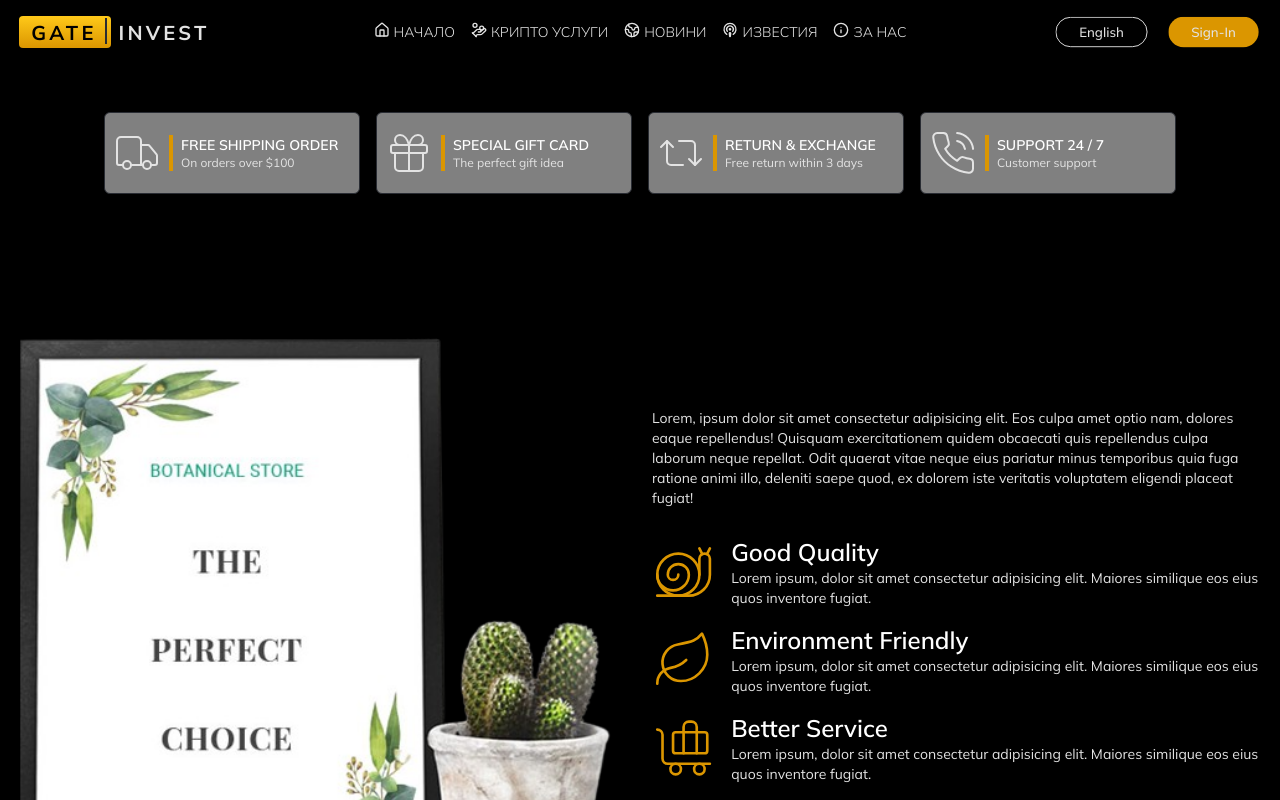
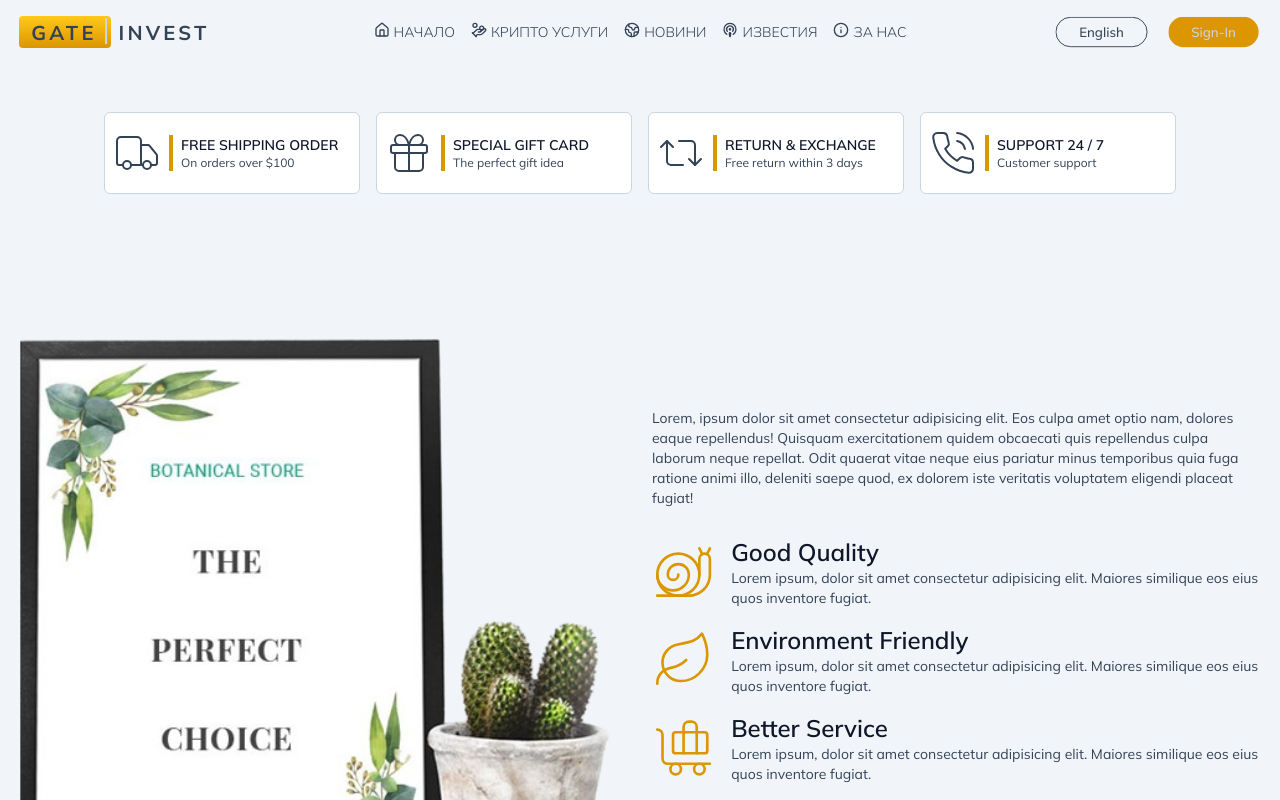
Before and after one commit to foysalahmedmin/z-commerce-website-next.js, a Next.js app: page /en in a window 1280 px wide. Shown: the top 800 px of the page. Built offline with nearby package versions, Linux system fonts and the light colour scheme; no server answers.

Commit message:
update color variable and set theme provider

```diff
--- a/src/app/[locale]/layout.jsx
+++ b/src/app/[locale]/layout.jsx
@@ -1,3 +1,4 @@
+import Provider from "@/components/provider";
 import { locales } from "@/constants/locales";
 import { Comfortaa, Mulish, Philosopher } from "next/font/google";
 import { notFound } from "next/navigation";
@@ -46,7 +47,7 @@ export default function RootLayout({ children, params: { locale } }) {
           philosopher.variable
         }
       >
-        {children}
+        <Provider>{children}</Provider>
       </body>
     </html>
   );
--- a/src/assets/styles/scss/base/_elements.scss
+++ b/src/assets/styles/scss/base/_elements.scss
@@ -13,7 +13,9 @@ h2,
 h3,
 h4,
 h5,
-h6 {
+h6,
+strong,
+th {
   @apply font-semibold text-title;
 }
 h1 {
@@ -35,6 +37,14 @@ h6 {
   @apply text-base;
 }
 
+div,
+p,
+span,
+small,
+li {
+  @apply text-foreground;
+}
+
 ul {
   @apply list-inside;
 }
--- a/src/assets/styles/scss/base/_variable.scss
+++ b/src/assets/styles/scss/base/_variable.scss
@@ -1,41 +1,64 @@
 :root {
-  --background: 0 0% 0%;
-  --foreground: 0 0% 89%;
-  --card: 216 13% 8%;
-  --card-foreground: 0 0% 89%;
-  --title: 0 0% 100%;
-  --title-foreground: 0 0% 0%;
+  --background: 210 40% 96%;
+  --foreground: 215 25% 27%;
+
+  --card: 0 0% 100%;
+  --card-foreground: 215 25% 27%;
+
   --popover: 20 14.3% 4.1%;
-  --popover-foreground: 0 0% 89%;
+  --popover-foreground: 213 27% 84%;
+
   --primary: 41 100% 43%;
-  --primary-foreground: 0 0% 89%;
+  --primary-foreground: 213 27% 84%;
+
   --secondary: 46 100% 55%;
-  --secondary-foreground: 0 0% 89%;
-  --muted: 0 0% 50%;
-  --muted-foreground: 0 0% 50%;
-  --accent: 222 11% 18%;
-  --accent-foreground: 0 0% 89%;
-  --destructive: 0 62.8% 30.6%;
-  --destructive-foreground: 0 0% 89%;
-  --border: 222 11% 18%;
-  --input: 222 11% 18%;
-  --ring: 35.5 91.7% 32.9%;
+  --secondary-foreground: 213 27% 84%;
+
+  --muted: 215 25% 27%;
+  --muted-foreground: 215 16% 47%;
+
+  --accent: 41 100% 43%;
+  --accent-foreground: 213 27% 84%;
+
+  --destructive: 0 84.2% 60.2%;
+  --destructive-foreground: 213 27% 84%;
+
+  --border: 213 27% 84%;
+  --input: 213 27% 84%;
+  --ring: 213 27% 84%;
+  --title: 222 47% 11%;
+  --dark: 222 47% 11%;
+  --light: 210 40% 96%;
   --radius: 0.5rem;
 }
 
-.light {
-  --background: 0 0% 89%;
-  --foreground: 0 0% 11%;
-  --card: 0 0% 89%;
-  --card-foreground: 216 13% 8%;
-  --title: 0 0% 0%;
-  --title-foreground: 0 0% 100%;
-  --popover: 0 0% 89%;
-  --popover-foreground: 0 0% 11%;
-  --muted: 0 0% 50%;
-  --muted-foreground: 0 0% 50%;
-  --accent: 0 0% 89%;
-  --accent-foreground: 0 0% 11%;
-  --destructive: 0 0% 89%;
-  --destructive-foreground: 0 0% 11%;
+.dark {
+  --background: 222 47% 11%;
+  --foreground: 213 27% 84%;
+
+  --card: 215 25% 27%;
+  --card-foreground: 213 27% 84%;
+
+  --popover: 20 14.3% 4.1%;
+  --popover-foreground: 213 27% 84%;
+
+  --primary: 41 100% 43%;
+  --primary-foreground: 213 27% 84%;
+
+  --secondary: 46 100% 55%;
+  --secondary-foreground: 213 27% 84%;
+
+  --muted: 215 25% 27%;
+  --muted-foreground: 215 16% 47%;
+
+  --accent: 41 100% 43%;
+  --accent-foreground: 213 27% 84%;
+
+  --destructive: 0 72.2% 50.6%;
+  --destructive-foreground: 213 27% 84%;
+
+  --border: 215 25% 27%;
+  --input: 215 25% 27%;
+  --ring: 215 25% 27%;
+  --title: 210 40% 96%;
 }
--- a/src/assets/styles/scss/components/_text-editor.scss
+++ b/src/assets/styles/scss/components/_text-editor.scss
@@ -2,7 +2,9 @@
 .text-editor h3,
 .text-editor h4,
 .text-editor h5,
-.text-editor h6 {
+.text-editor h6,
+.text-editor strong,
+.text-editor th {
   @apply font-semibold text-title;
 }
 
--- a/src/components/(common)/home/FeatureSection/index.jsx
+++ b/src/components/(common)/home/FeatureSection/index.jsx
@@ -30,7 +30,7 @@ const FeatureSection = () => {
           {data.map((item, index) => (
             <div
               key={index}
-              className="flex w-full items-center justify-start gap-2 rounded-md border bg-muted px-2 py-4 md:w-64"
+              className="flex w-full items-center justify-start gap-2 rounded-md border bg-card px-2 py-4 md:w-64"
             >
               <item.icon className="size-12" strokeWidth={1} />
               <div className="border-l-4 border-primary pl-2">
--- a/src/components/provider/ThemeProvider/index.jsx
+++ b/src/components/provider/ThemeProvider/index.jsx
@@ -2,6 +2,23 @@
 
 import { ThemeProvider as NextThemesProvider } from "next-themes";
 
-export function ThemeProvider({ children, ...props }) {
-  return <NextThemesProvider {...props}>{children}</NextThemesProvider>;
+export function ThemeProvider({
+  children,
+  attribute = "class",
+  defaultTheme = "system",
+  enableSystem = true,
+  disableTransitionOnChange = true,
+  ...props
+}) {
+  return (
+    <NextThemesProvider
+      attribute={attribute}
+      defaultTheme={defaultTheme}
+      enableSystem={enableSystem}
+      disableTransitionOnChange={disableTransitionOnChange}
+      {...props}
+    >
+      {children}
+    </NextThemesProvider>
+  );
 }
--- a/src/components/ui/button.jsx
+++ b/src/components/ui/button.jsx
@@ -3,7 +3,7 @@ import { cva } from "class-variance-authority";
 import { forwardRef } from "react";
 
 const buttonVariants = cva(
-  "animate-pop relative gap-2 inline-flex items-center justify-center whitespace-nowrap rounded-full text-sm font-medium ring-offset-background transition-colors focus-visible:outline-none focus-visible:ring-2 focus-visible:ring-ring focus-visible:ring-offset-2 disabled:pointer-events-none disabled:opacity-50 active:scale-95 disabled:active:scale-100 disabled:animate-none fill-primary-foreground overflow-hidden",
+  "animate-pop relative gap-2 inline-flex items-center justify-center whitespace-nowrap rounded-full text-sm font-medium ring-offset-background transition-colors focus-visible:outline-none focus-visible:ring-2 focus-visible:ring-ring focus-visible:ring-offset-2 disabled:pointer-events-none disabled:opacity-50 active:scale-95 disabled:active:scale-100 disabled:animate-none disabled:cursor-no-drop fill-primary-foreground overflow-hidden",
   {
     variants: {
       variant: {
--- a/src/components/ui/title.jsx
+++ b/src/components/ui/title.jsx
@@ -1,7 +1,3 @@
 export const Title = () => {
-    return (
-        <div>
-
-        </div>
-    );
+  return <div></div>;
 };
--- a/tailwind.config.js
+++ b/tailwind.config.js
@@ -121,8 +121,5 @@ module.exports = {
       },
     },
   },
-  plugins: [
-    require("tailwindcss-animate"),
-    require("@/assets/styles/plugins/index"),
-  ],
+  plugins: [require("tailwindcss-animate")],
 };
```
Also changed, not shown: src/components/provider/index.jsx (+11 -0 lines).
